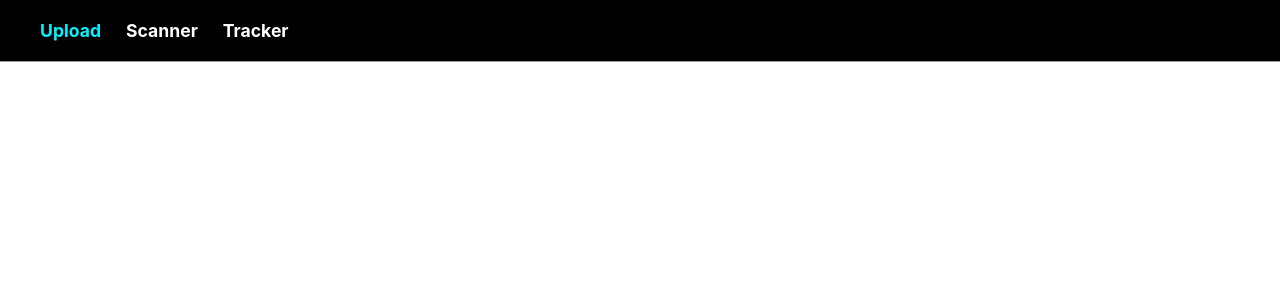
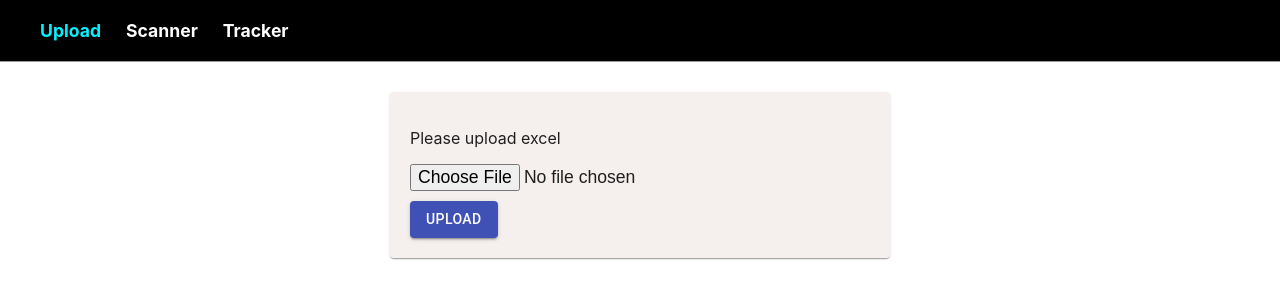
Before and after one commit to hinsjain/code-scanner, a React (Create React App) app: page / in a window 1280 px wide. Shown: the top 300 px of the page. Built offline with nearby package versions, Linux system fonts and the light colour scheme.

Commit message:
Update Upload.js

```diff
--- a/src/components/Upload/Upload.js
+++ b/src/components/Upload/Upload.js
@@ -1,10 +1,15 @@
+import { Button, Card } from '@material-ui/core'
 import React from 'react'
+import './Upload.css'
 
 function Upload() {
     return (
-        <div>
-
-        </div>
+        <Card variant = "elevation" className="upload">
+            <p>Please upload excel</p>
+            <input className="upload__select" type="file" accept=".csv, application/vnd.openxmlformats-officedocument.spreadsheetml.sheet, application/vnd.ms-excel" />
+            <br/>
+            <Button type="submit" className="upload__button" variant="contained" color = "primary" >Upload</Button>
+        </Card>
     )
 }
 
```
